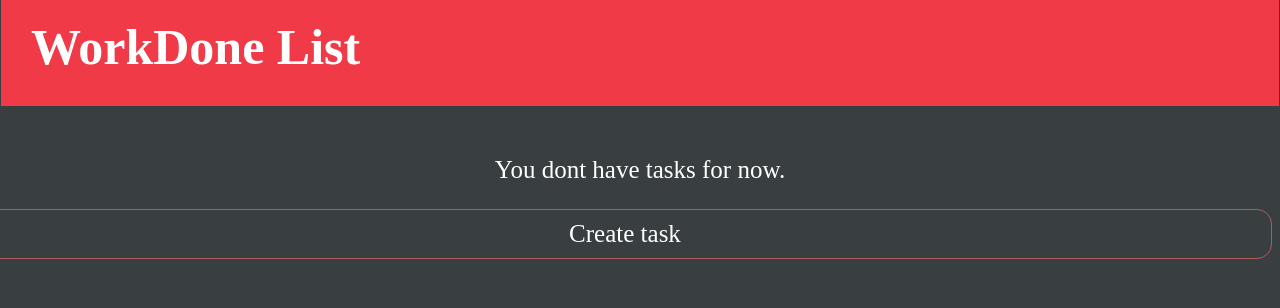
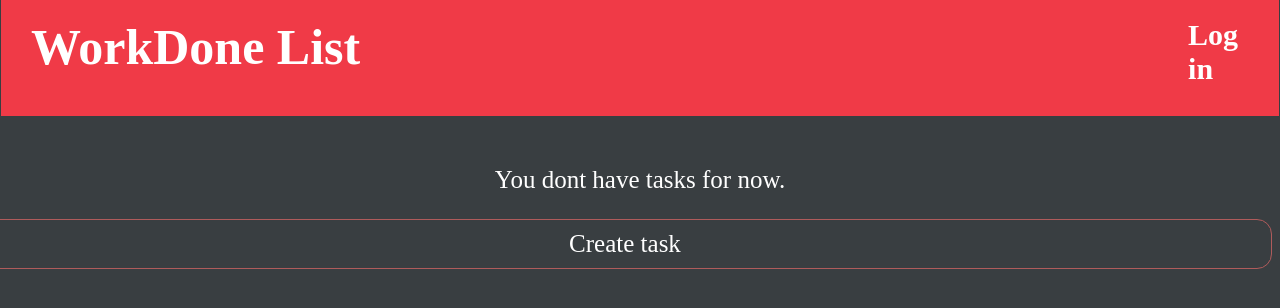
Before and after one commit to 1Eel3ven/to-do-list, a Django app: page /tasks/ in a window 1280 px wide. Shown: the top 308 px of the page. Run offline with Django 5.2, Linux system fonts and the light colour scheme; data that the repository does not hold is empty; some libraries are stand-ins or nearby versions.

Commit message:
Made forms for authentication; Placeholders for auth buttons in base

```diff
--- /dev/null
+++ b/mysite/todolist/forms.py
@@ -0,0 +1,26 @@
+from django.forms import ModelForm, CharField, DateTimeInput, PasswordInput, TextInput
+from django.contrib.auth.forms import UserCreationForm, AuthenticationForm
+from django.contrib.auth.models import User
+
+from .models import Task
+
+class TaskForm(ModelForm):
+    deadline = CharField(widget=DateTimeInput(attrs={'type':'datetime-local'}))
+
+    class Meta:
+        model = Task
+        fields = ['name', 'description', 'priority', 'deadline', 'group']
+
+class GroupForm(ModelForm):
+    class Meta:
+        model = Task
+        fields = ['group']
+
+class CreateUserForm(UserCreationForm):
+    class Meta:
+        model = User
+        fields = ['username', 'email', 'password1', 'password2']
+
+class LoginForm(AuthenticationForm):
+    username = CharField(widget=TextInput())
+    password = CharField(widget=PasswordInput)
--- a/mysite/todolist/models.py
+++ b/mysite/todolist/models.py
@@ -31,16 +31,3 @@ class Task(models.Model):
 
     def __str__(self):
         return self.name
-
-
-class TaskForm(ModelForm):
-    deadline = CharField(widget=DateTimeInput(attrs={'type':'datetime-local'}))
-
-    class Meta:
-        model = Task
-        fields = ['name', 'description', 'priority', 'deadline', 'group']
-
-class GroupForm(ModelForm):
-    class Meta:
-        model = Task
-        fields = ['group']
--- a/mysite/todolist/static/todolist/style.css
+++ b/mysite/todolist/static/todolist/style.css
@@ -5,9 +5,24 @@ body {
 }
 
 .title {
+    display: grid;
+    grid-template-columns: 95% auto;
+
     background-color: #F03A47;
     padding: 30px;
     margin: -20px -7px 50px -7px;
+}
+
+.title_auth_button {
+    cursor: pointer;
+    font-size: 30px;
+    align-self: center;
+
+    transition: opacity 0.4s;
+}
+
+.title_auth_button:hover {
+    opacity: 0.8;
 }
 
 .index_checkbox {
--- a/mysite/todolist/templates/todolist/base.html
+++ b/mysite/todolist/templates/todolist/base.html
@@ -10,7 +10,21 @@
     <body>
         <header>
             <h1 class="title">
-                <a href='{% url 'todolist:index' %}'>WorkDone List</a>
+                <div>
+                    <a href='{% url 'todolist:index' %}'>WorkDone List</a>
+                </div>
+
+                <div class='title_auth_button'>
+                    {% if user.is_authenticated %}
+                        <a class='log_out'>
+                            Log out
+                        </a>
+                    {% else %}
+                        <a class='log_in'>
+                            Log in
+                        </a>
+                    {% endif %}
+                </div>
             </h1>
         </header>
 
--- a/mysite/todolist/views.py
+++ b/mysite/todolist/views.py
@@ -2,7 +2,8 @@ from django.shortcuts import redirect, get_object_or_404, HttpResponseRedirect,
 from django.views import generic
 from django.urls import reverse
 
-from .models import Task, TaskGroup, TaskForm, GroupForm
+from .models import Task, TaskGroup
+from .forms import TaskForm, GroupForm
 
 class IndexView(generic.ListView):
     template_name = 'todolist/index.html'
@@ -103,3 +104,13 @@ def DeleteGroup(request):
                 TaskGroup.objects.get(name=group.name).delete()
 
     return redirect(request.META.get('HTTP_REFERER', '/'))
+
+
+def register(request):
+    pass
+
+def my_login(request):
+    pass
+
+def user_logout(request):
+    pass
```
